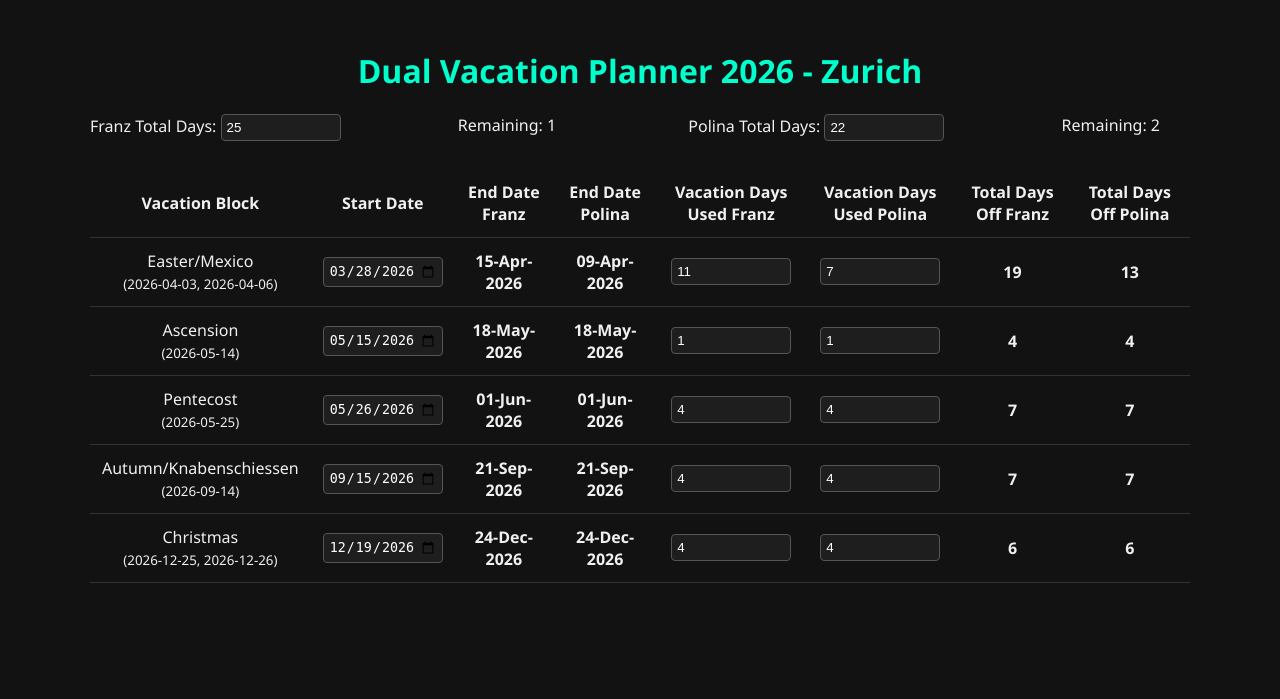
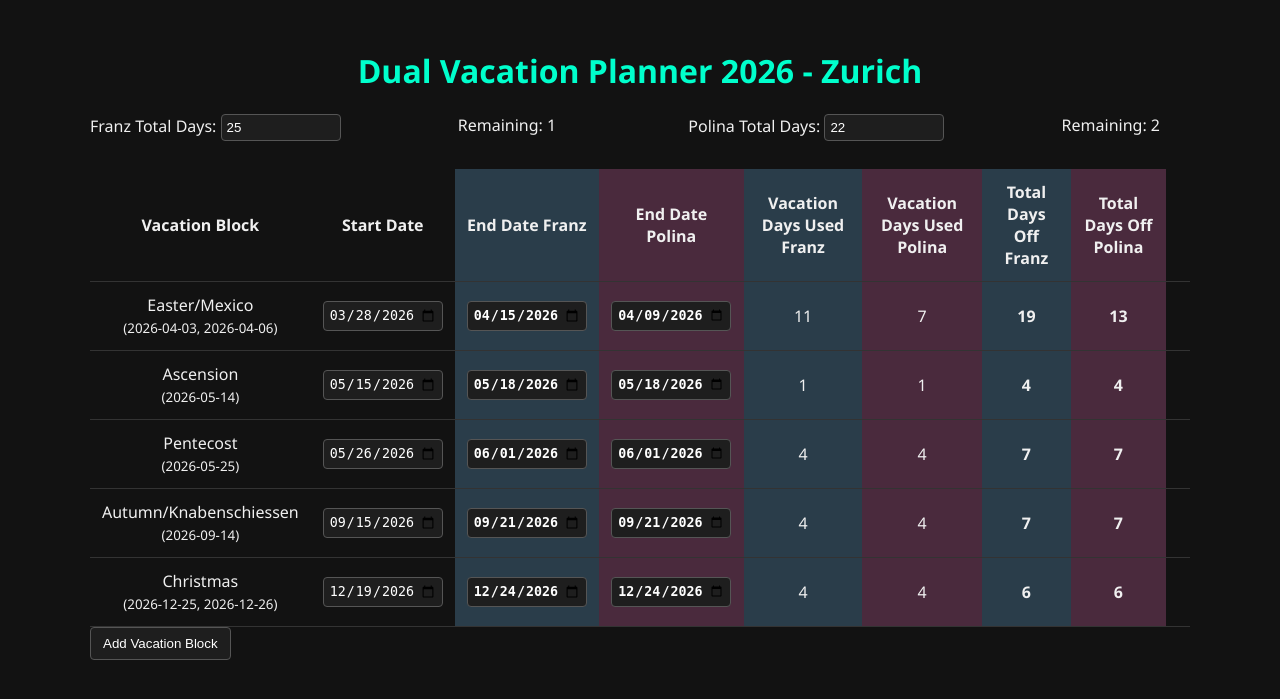
Before and after one commit to DonPon/VacationPlanner, a Flask app: page / in a window 1280 px wide. Shown: the top 699 px of the page. Run offline with Flask 3, Linux system fonts and the light colour scheme.

Commit message:
Implement vacation block management and workday calculation features

```diff
--- a/app.py
+++ b/app.py
@@ -25,6 +25,15 @@ blocks_polina = [
     {"name":"Christmas", "holiday":"(2026-12-25, 2026-12-26)", "start":"2026-12-19", "used":4},
 ]
 
+def count_workdays(start_date, end_date):
+    count = 0
+    current = start_date
+    while current <= end_date:
+        if current.weekday() < 5 and current not in HOLIDAYS:
+            count += 1
+        current += timedelta(days=1)
+    return count
+
 def add_workdays(start_date, workdays):
     current = start_date
     days_added = 0
@@ -37,8 +46,17 @@ def add_workdays(start_date, workdays):
 def calculate_blocks(blocks):
     result = []
     for block in blocks:
+        if not block.get("start"):
+            continue
         start = datetime.strptime(block["start"], "%Y-%m-%d").date()
-        end = add_workdays(start, block["used"])
+
+        if "end_date_str" in block and block["end_date_str"]:
+            end = datetime.strptime(block["end_date_str"], "%Y-%m-%d").date()
+            used = count_workdays(start, end)
+        else:
+            used = block["used"]
+            end = add_workdays(start, used)
+
         total_days_off = (end - start).days + 1
 
         # Expansión de viaje
@@ -55,8 +73,9 @@ def calculate_blocks(blocks):
             "name": block["name"],
             "start_iso": block["start"],
             "start": start.strftime("%d-%b-%Y"),
-            "used": block["used"],
+            "used": used,
             "end": end.strftime("%d-%b-%Y"),
+            "end_iso": end.strftime("%Y-%m-%d"),
             "total_days_off": total_days_off,
             "trip_start": trip_start.strftime("%d-%b-%Y"),
             "trip_end": trip_end.strftime("%d-%b-%Y"),
@@ -89,14 +108,21 @@ def update():
     data = request.json
     vacation_days_allowed_franz = data.get("vacation_days_allowed_franz", 25)
     vacation_days_allowed_polina = data.get("vacation_days_allowed_polina", 22)
-    updated_franz = data.get("blocks_franz", blocks_franz)
-    updated_polina = data.get("blocks_polina", blocks_polina)
+    updated_franz_blocks = []
+    for block in data.get("blocks_franz", []) :
+        if block.get("start"):
+            updated_franz_blocks.append({"name": block["name"], "start": block["start"], "end_date_str": block["end_date_str"]})
 
-    calc_franz = calculate_blocks(updated_franz)
-    calc_polina = calculate_blocks(updated_polina)
+    updated_polina_blocks = []
+    for block in data.get("blocks_polina", []) :
+        if block.get("start"):
+            updated_polina_blocks.append({"name": block["name"], "start": block["start"], "end_date_str": block["end_date_str"]})
 
-    remaining_franz = vacation_days_allowed_franz - sum(b["used"] for b in updated_franz)
-    remaining_polina = vacation_days_allowed_polina - sum(b["used"] for b in updated_polina)
+    calc_franz = calculate_blocks(updated_franz_blocks)
+    calc_polina = calculate_blocks(updated_polina_blocks)
+
+    remaining_franz = vacation_days_allowed_franz - sum(b["used"] for b in calc_franz)
+    remaining_polina = vacation_days_allowed_polina - sum(b["used"] for b in calc_polina)
 
     return jsonify({
         "blocks_franz": calc_franz,
--- a/static/script.js
+++ b/static/script.js
@@ -4,12 +4,14 @@ function updateBlocks() {
     let blocks_polina = [];
 
     rows.forEach(row => {
+        const name_input = row.querySelector('.name');
+        const name = name_input ? name_input.value : row.cells[0].innerText;
         const start = row.querySelector('.start_date').value;
-        const used_franz = parseInt(row.querySelector('.used_franz').value) || 0;
-        const used_polina = parseInt(row.querySelector('.used_polina').value) || 0;
-        const name = row.cells[0].innerText;
-        blocks_franz.push({name, start, used: used_franz});
-        blocks_polina.push({name, start, used: used_polina});
+        const end_franz = row.querySelector('.end_franz').value;
+        const end_polina = row.querySelector('.end_polina').value;
+
+        blocks_franz.push({name, start, end_date_str: end_franz});
+        blocks_polina.push({name, start, end_date_str: end_polina});
     });
 
     const total_franz = parseInt(document.getElementById('total_franz').value) || 0;
@@ -29,12 +31,12 @@ function updateBlocks() {
     .then(data => {
         data.blocks_franz.forEach((block, i) => {
             const row = rows[i];
-            row.querySelector('.end_franz').innerText = block.end;
+            row.querySelector('.used_franz').innerText = block.used;
             row.querySelector('.total_off_franz').innerText = block.total_days_off;
         });
         data.blocks_polina.forEach((block, i) => {
             const row = rows[i];
-            row.querySelector('.end_polina').innerText = block.end;
+            row.querySelector('.used_polina').innerText = block.used;
             row.querySelector('.total_off_polina').innerText = block.total_days_off;
         });
 
@@ -43,7 +45,33 @@ function updateBlocks() {
     });
 }
 
-document.querySelectorAll('.used_franz, .used_polina, .start_date').forEach(input => {
+document.getElementById('add_block_btn').addEventListener('click', () => {
+    const table_body = document.querySelector('#vacation_table tbody');
+    const new_row = document.createElement('tr');
+    new_row.innerHTML = `
+        <td><input type="text" class="name" placeholder="Vacation Name"></td>
+        <td><input type="date" class="start_date"></td>
+        <td class="franz-col"><input type="date" class="end_franz"></td>
+        <td class="polina-col"><input type="date" class="end_polina"></td>
+        <td class="used_franz franz-col">0</td>
+        <td class="used_polina polina-col">0</td>
+        <td class="total_off_franz franz-col">0</td>
+        <td class="total_off_polina polina-col">0</td>
+        <td><button class="delete_btn">Delete</button></td>
+    `;
+    table_body.appendChild(new_row);
+
+    new_row.querySelectorAll('.start_date, .end_franz, .end_polina, .name').forEach(input => {
+        input.addEventListener('input', updateBlocks);
+    });
+
+    new_row.querySelector('.delete_btn').addEventListener('click', () => {
+        new_row.remove();
+        updateBlocks();
+    });
+});
+
+document.querySelectorAll('.start_date, .end_franz, .end_polina').forEach(input => {
     input.addEventListener('input', updateBlocks);
 });
 document.getElementById('total_franz').addEventListener('input', updateBlocks);
--- a/static/style.css
+++ b/static/style.css
@@ -18,12 +18,35 @@ table {
   overflow-x: auto;
   -webkit-overflow-scrolling: touch;
 }
+.franz-col {
+  background-color: #2a3d4a; /* Subtle blue for Franz's columns */
+}
+
+.polina-col {
+  background-color: #4a2a3d; /* Subtle pink for Polina's columns */
+}
+
 th, td { padding: 12px; text-align: center; border-bottom: 1px solid #333; transition: all 0.3s; }
 tr:hover { background-color: #1e1e1e; }
 
 input { background-color: #1e1e1e; border: 1px solid #555; color: #fff; padding: 5px; border-radius: 4px; width: 100%; max-width: 120px; box-sizing: border-box;}
 input:focus { border-color: #00ffcc; outline: none; }
 
+#add_block_btn, .delete_btn {
+  background-color: #1e1e1e;
+  border: 1px solid #555;
+  color: #fff;
+  padding: 8px 12px;
+  border-radius: 4px;
+  cursor: pointer;
+  transition: all 0.3s;
+}
+
+#add_block_btn:hover, .delete_btn:hover {
+  background-color: #333;
+  border-color: #00ffcc;
+}
+
 .end_franz, .end_polina, .total_off_franz, .total_off_polina { font-weight: bold; transition: all 0.3s; }
 
 @media(max-width: 768px){
--- a/templates/index.html
+++ b/templates/index.html
@@ -22,12 +22,13 @@
       <tr>
         <th>Vacation Block</th>
         <th>Start Date</th>
-        <th>End Date Franz</th>
-        <th>End Date Polina</th>
-        <th>Vacation Days Used Franz</th>
-        <th>Vacation Days Used Polina</th>
-        <th>Total Days Off Franz</th>
-        <th>Total Days Off Polina</th>
+        <th class="franz-col">End Date Franz</th>
+        <th class="polina-col">End Date Polina</th>
+        <th class="franz-col">Vacation Days Used Franz</th>
+        <th class="polina-col">Vacation Days Used Polina</th>
+        <th class="franz-col">Total Days Off Franz</th>
+        <th class="polina-col">Total Days Off Polina</th>
+        <th></th>
       </tr>
     </thead>
     <tbody>
@@ -38,16 +39,18 @@
           <small>{{ blocks_franz[i].holiday }}</small>
         </td>
         <td><input type="date" class="start_date" value="{{ blocks_franz[i].start_iso }}"></td>
-        <td class="end_franz">{{ blocks_franz[i].end }}</td>
-        <td class="end_polina">{{ blocks_polina[i].end }}</td>
-        <td><input type="number" class="used_franz" value="{{ blocks_franz[i].used }}"></td>
-        <td><input type="number" class="used_polina" value="{{ blocks_polina[i].used }}"></td>
-        <td class="total_off_franz">{{ blocks_franz[i].total_days_off }}</td>
-        <td class="total_off_polina">{{ blocks_polina[i].total_days_off }}</td>
+        <td class="franz-col"><input type="date" class="end_franz" value="{{ blocks_franz[i].end_iso }}"></td>
+        <td class="polina-col"><input type="date" class="end_polina" value="{{ blocks_polina[i].end_iso }}"></td>
+        <td class="used_franz franz-col">{{ blocks_franz[i].used }}</td>
+        <td class="used_polina polina-col">{{ blocks_polina[i].used }}</td>
+        <td class="total_off_franz franz-col">{{ blocks_franz[i].total_days_off }}</td>
+        <td class="total_off_polina polina-col">{{ blocks_polina[i].total_days_off }}</td>
+        <td></td>
       </tr>
       {% endfor %}
     </tbody>
   </table>
+  <button id="add_block_btn">Add Vacation Block</button>
 </div>
 <script src="{{ url_for('static', filename='script.js') }}"></script>
 </body>
```
Also changed, not shown: GEMINI.md (added, +42 -0 lines), instance/vacations.db (added).
